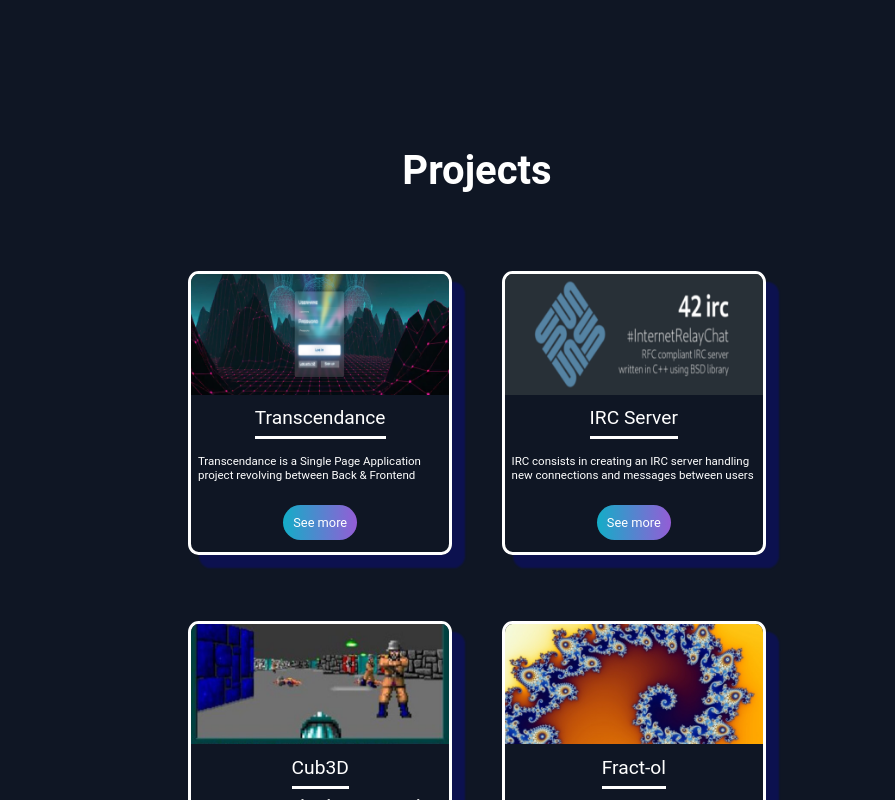
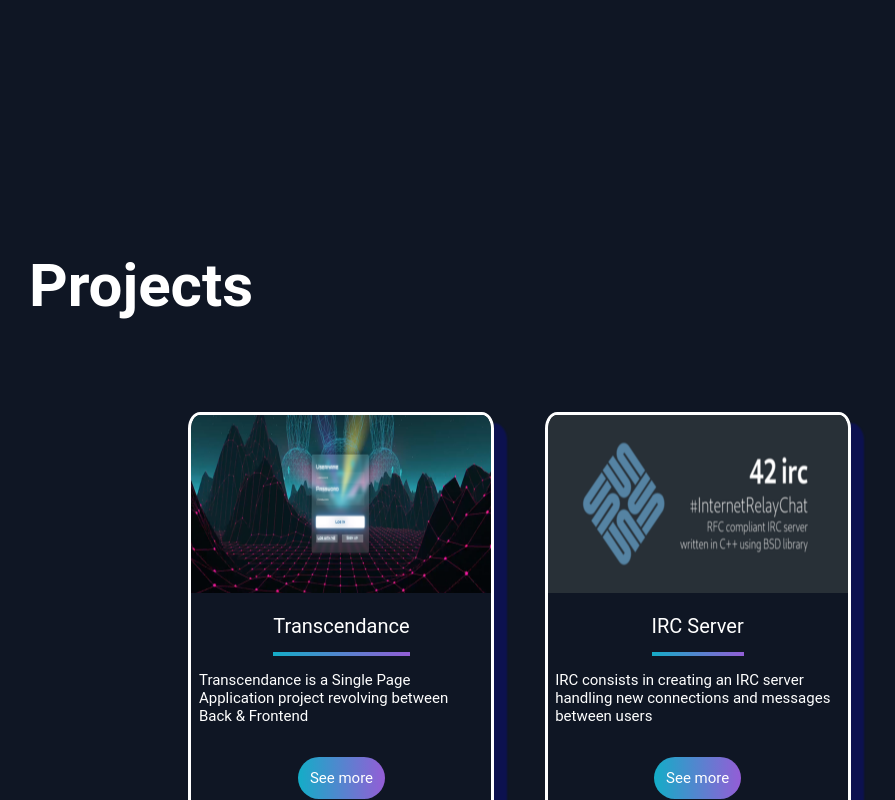
Before and after one commit to Ryad-code/Web_app_v2, a React (Vite) app in the folder front/app/: page / in a window 1280 px wide. Shown: the part 1480-2280 px from the top of the page, without its empty margins (163-1058 px from the left). Built offline with nearby package versions, Linux system fonts and the light colour scheme; a web font is replaced by a local one.

Commit message:
[Responsive]Almost_finished

```diff
--- a/front/app/package.json
+++ b/front/app/package.json
@@ -11,7 +11,9 @@
   },
   "dependencies": {
     "react": "^18.3.1",
+    "react-device-detect": "^2.2.3",
     "react-dom": "^18.3.1",
+    "react-responsive": "^10.0.0",
     "styled-components": "^6.1.11"
   },
   "devDependencies": {
--- a/front/app/src/App.tsx
+++ b/front/app/src/App.tsx
@@ -17,9 +17,9 @@ function App() {
       <MainContainerStyle id="MainContainer1">
         <PresentationContainer />
       </MainContainerStyle>
-      <MainContainerStyle id="MainContainer2">
+      <LastContainerStyle id="MainContainer2">
         <ProjectContainer />
-      </MainContainerStyle>
+      </LastContainerStyle>
       <LastContainerStyle id="MainContainer3">
         <TechnoContainer />
       </LastContainerStyle>
--- a/front/app/src/components/NavBar.tsx
+++ b/front/app/src/components/NavBar.tsx
@@ -5,6 +5,8 @@ import {
   SubNavBarStyle,
   NavBarStyle,
 } from "../styles/NavBar.style";
+
+import MediaQuery from "react-responsive";
 
 function Scroll(dest: string) {
   const element = document.getElementById(dest);
@@ -18,11 +20,17 @@ function NavBarItem() {
         <ItemStyle>Ryad Laouedj</ItemStyle>
       </NavBarItemStyle>
       <NavBarItemStyle1>
-        <ItemStyle onClick={() => Scroll("MainContainer1")}>About me</ItemStyle>
-        <ItemStyle onClick={() => Scroll("MainContainer2")}>Projects</ItemStyle>
-        <ItemStyle onClick={() => Scroll("MainContainer3")}>
-          Technologies
-        </ItemStyle>
+        <MediaQuery minWidth={1024}>
+          <ItemStyle onClick={() => Scroll("MainContainer1")}>
+            About me
+          </ItemStyle>
+          <ItemStyle onClick={() => Scroll("MainContainer2")}>
+            Projects
+          </ItemStyle>
+          <ItemStyle onClick={() => Scroll("MainContainer3")}>
+            Technologies
+          </ItemStyle>
+        </MediaQuery>
       </NavBarItemStyle1>
     </>
   );
--- a/front/app/src/components/ProjectPage/Project.tsx
+++ b/front/app/src/components/ProjectPage/Project.tsx
@@ -5,7 +5,7 @@ import {
   ProjectStyle,
   ProjectTitleStyle,
 } from "../../styles/ProjectStyle/Project.style";
-import { ButtonStyle1 } from "../../styles/HomeStyle/Home.style";
+import { ButtonStyle1 } from "../../styles/ProjectStyle/Project.style";
 
 function Project({
   Title,
--- a/front/app/src/components/ProjectPage/SubProjectContainer.tsx
+++ b/front/app/src/components/ProjectPage/SubProjectContainer.tsx
@@ -1,13 +1,13 @@
-import { SubContainerStyle } from "../../styles/Container.style";
-import { HomeSubTitleStyle } from "../../styles/HomeStyle/Home.style";
+import { SubContainerStyle } from "../../styles/ProjectStyle/Project.style";
+import { ProjectSubTitleStyle } from "../../styles/ProjectStyle/Project.style";
 import ProjectRow from "./ProjectRow";
 
 function SubProjectContainer() {
   return (
     <SubContainerStyle>
-      <HomeSubTitleStyle>
+      <ProjectSubTitleStyle>
         <h1>Projects</h1>
-      </HomeSubTitleStyle>
+      </ProjectSubTitleStyle>
       <ProjectRow id={0} />
       <ProjectRow id={2} />
     </SubContainerStyle>
--- a/front/app/src/fonts/index.css
+++ b/front/app/src/fonts/index.css
@@ -112,11 +112,6 @@
   font-style: italic;
 }
 
-html {
-  margin: none;
-  width: 100;
-}
-
 body {
   margin: 0px;
   width: 100%;
--- a/front/app/src/styles/Container.style.ts
+++ b/front/app/src/styles/Container.style.ts
@@ -24,12 +24,3 @@ export const LastContainerStyle = styled.div`
   justify-content: center;
   color: white;
 `;
-
-export const SubContainerStyle = styled.div`
-  width: 70%;
-  height: 100%;
-  display: flex;
-  flex-direction: column;
-  align-items: center;
-  justify-content: center;
-`;
--- a/front/app/src/styles/HomeStyle/Home.style.ts
+++ b/front/app/src/styles/HomeStyle/Home.style.ts
@@ -50,16 +50,3 @@ export const ButtonStyle = styled.button`
     padding: 2%;
   }
 `;
-export const ButtonStyle1 = styled.button`
-  background: linear-gradient(90deg, #13adc7 0%, #6978d1 66%, #945dd6 100%);
-  border-radius: 30px;
-  border: none;
-  color: white;
-  margin: 2%;
-  padding: 4%;
-  font-size: 1vw;
-  &:hover {
-    width: 30%;
-  }
-  cursor: pointer;
-`;
--- a/front/app/src/styles/NavBar.style.ts
+++ b/front/app/src/styles/NavBar.style.ts
@@ -10,10 +10,10 @@ export const NavBarStyle = styled.div`
   justify-content: center;
   background-color: transparent;
   color: white;
-  //font-family: "roboto";
-  //font-weight: bold;
-  &:hover {
-    background-color: skyblue;
+  @media screen and (min-width: 1024px) {
+    &:hover {
+      background: linear-gradient(90deg, #13adc7 0%, #6978d1 66%, #945dd6 100%);
+    }
   }
 `;
 
@@ -34,7 +34,7 @@ export const NavBarItemStyle = styled.div`
 `;
 
 export const NavBarItemStyle1 = styled.div`
-  width: 50%;
+  width: 60%;
   display: flex;
   flex-direction: row;
   align-items: center;
@@ -48,4 +48,7 @@ export const ItemStyle = styled.button`
   border: none;
   background-color: transparent;
   color: white;
+  @media screen and (max-width: 1024px) {
+    margin: 0px;
+  }
 `;
--- a/front/app/src/styles/ProjectStyle/Project.style.ts
+++ b/front/app/src/styles/ProjectStyle/Project.style.ts
@@ -2,6 +2,16 @@ import styled from "styled-components";
 import "../../fonts/index.css";
 import "../../fonts/roboto/Roboto-Regular.ttf";
 import "../../fonts/roboto/Roboto-BlackItalic.ttf";
+
+export const SubContainerStyle = styled.div`
+  width: 70%;
+  height: 150vh;
+  display: flex;
+  flex-direction: column;
+  align-items: center;
+  justify-content: center;
+  //background-color: purple;
+`;
 
 export const ProjectRowStyle = styled.div`
   width: 70%;
@@ -11,16 +21,23 @@ export const ProjectRowStyle = styled.div`
   align-items: center;
   margin: 2%;
   margin-top: 6%;
+  @media screen and (max-width: 1024px) {
+    flex-direction: column;
+    width: 100%;
+    margin-top: 2%;
+  }
+  //background-color: orange;
 `;
 
 export const ProjectStyle = styled.div`
   width: 50%;
+  min-width: 300px;
   height: 100%;
   display: flex;
   flex-direction: column;
   align-items: center;
-  justify-content: top;
-  background-color: transparent;
+  justify-content: center;
+  //background-color: blue;
   &:hover {
     width: 60%;
     height: 120%;
@@ -34,13 +51,28 @@ export const ProjectStyle = styled.div`
   overflow: hidden;
 `;
 
+export const ProjectSubTitleStyle = styled.div`
+  width: 100%;
+  display: flex;
+  font-size: max(30px, 1.6vw);
+  margin-top: 10%;
+  @media screen and (max-width: 1024px) {
+    margin-top: -10%;
+    margin-bottom: 2%;
+    align-items: center;
+    justify-content: center;
+  }
+`;
+
 export const ProjectTitleStyle = styled.div`
   height: 15%;
   display: flex;
   align-items: center;
   justify-content: center;
-  border-bottom: solid white;
-  font-size: 1.5vw;
+  border-bottom: 4px solid transparent;
+  border-image: linear-gradient(90deg, #13adc7 0%, #6978d1 66%, #945dd6 100%);
+  border-image-slice: 1;
+  font-size: max(20px, 1.4vw);
   margin: 2%;
 `;
 
@@ -50,7 +82,7 @@ export const ProjectInfoStyle = styled.div`
   display: flex;
   align-items: center;
   justify-content: center;
-  font-size: 0.9vw;
+  font-size: max(15px, 1vw);
 `;
 
 export const ProjectButtonStyle = styled.div`
@@ -72,3 +104,17 @@ export const ProjectImageStyle = styled.div.attrs<{ $url?: string }>(
   background-position: center;
   background-size: cover;
 `;
+
+export const ButtonStyle1 = styled.button`
+  background: linear-gradient(90deg, #13adc7 0%, #6978d1 66%, #945dd6 100%);
+  border-radius: 30px;
+  border: none;
+  color: white;
+  margin: 2%;
+  padding: 4%;
+  font-size: max(15px, 1vw);
+  &:hover {
+    width: 30%;
+  }
+  cursor: pointer;
+`;
```
Also changed, not shown: 1 other file (tests, documents, lock files or other folders).
